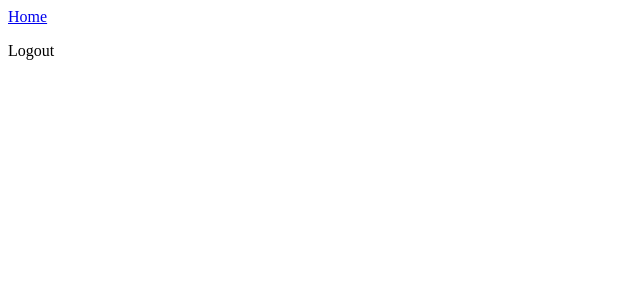
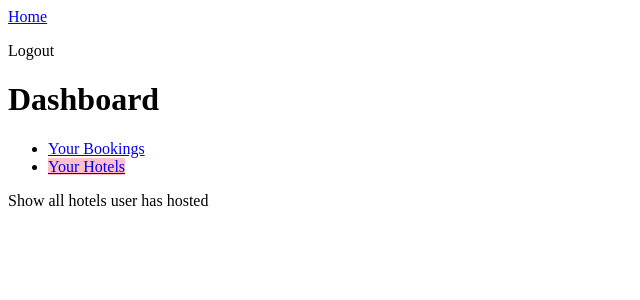
Before and after one commit to UtkarshSingh22/Marketplace-app, a React (Create React App) app in the folder client/: page /dashboard/seller in a window 1280 px wide. Before the commit this address had no page. Shown: the top 300 px of the page, without its empty margins (0-640 px from the left). Built offline with nearby package versions, Linux system fonts and the light colour scheme; sample sign-in values are in the browser's storage.

Commit message:
Add active link class

```diff
--- a/client/src/App.js
+++ b/client/src/App.js
@@ -7,6 +7,7 @@ import { ToastContainer } from "react-toastify";
 import "react-toastify/dist/ReactToastify.css";
 import Dashboard from "./user/Dashboard";
 import PrivateRoute from "./components/PrivateRoute";
+import DashboardSeller from "./user/DashboardSeller";
 
 function App() {
     return (
@@ -25,6 +26,14 @@ function App() {
                         </PrivateRoute>
                     }
                 />
+                <Route
+                    path="/dashboard/seller"
+                    element={
+                        <PrivateRoute redirectTo={"/login"}>
+                            <DashboardSeller />
+                        </PrivateRoute>
+                    }
+                />
             </Routes>
         </div>
     );
--- a/client/src/components/DashboardNav.js
+++ b/client/src/components/DashboardNav.js
@@ -1,13 +1,25 @@
 import { Link } from "react-router-dom";
 
 const DashboardNav = () => {
+    const active = window.location.pathname;
+
     return (
         <ul>
             <li>
-                <Link to="/dashboard">Your Bookings</Link>
+                <Link
+                    to="/dashboard"
+                    className={`${active === "/dashboard" && "active"}`}
+                >
+                    Your Bookings
+                </Link>
             </li>
             <li>
-                <Link to="/dashboard/seller">Your Hotels</Link>
+                <Link
+                    to="/dashboard/seller"
+                    className={`${active === "/dashboard/seller" && "active"}`}
+                >
+                    Your Hotels
+                </Link>
             </li>
         </ul>
     );
--- a/client/src/index.css
+++ b/client/src/index.css
@@ -1,3 +1,9 @@
 a {
     cursor: pointer;
 }
+
+/* dashboard nav active class*/
+
+.active {
+    background-color: pink;
+}
--- /dev/null
+++ b/client/src/user/DashboardSeller.js
@@ -0,0 +1,17 @@
+import { Fragment } from "react";
+import DashboardNav from "../components/DashboardNav";
+
+const DashboardSeller = () => {
+    return (
+        <Fragment>
+            <h1>Dashboard</h1>
+
+            <DashboardNav />
+            <div>
+                <p>Show all hotels user has hosted</p>
+            </div>
+        </Fragment>
+    );
+};
+
+export default DashboardSeller;
```
